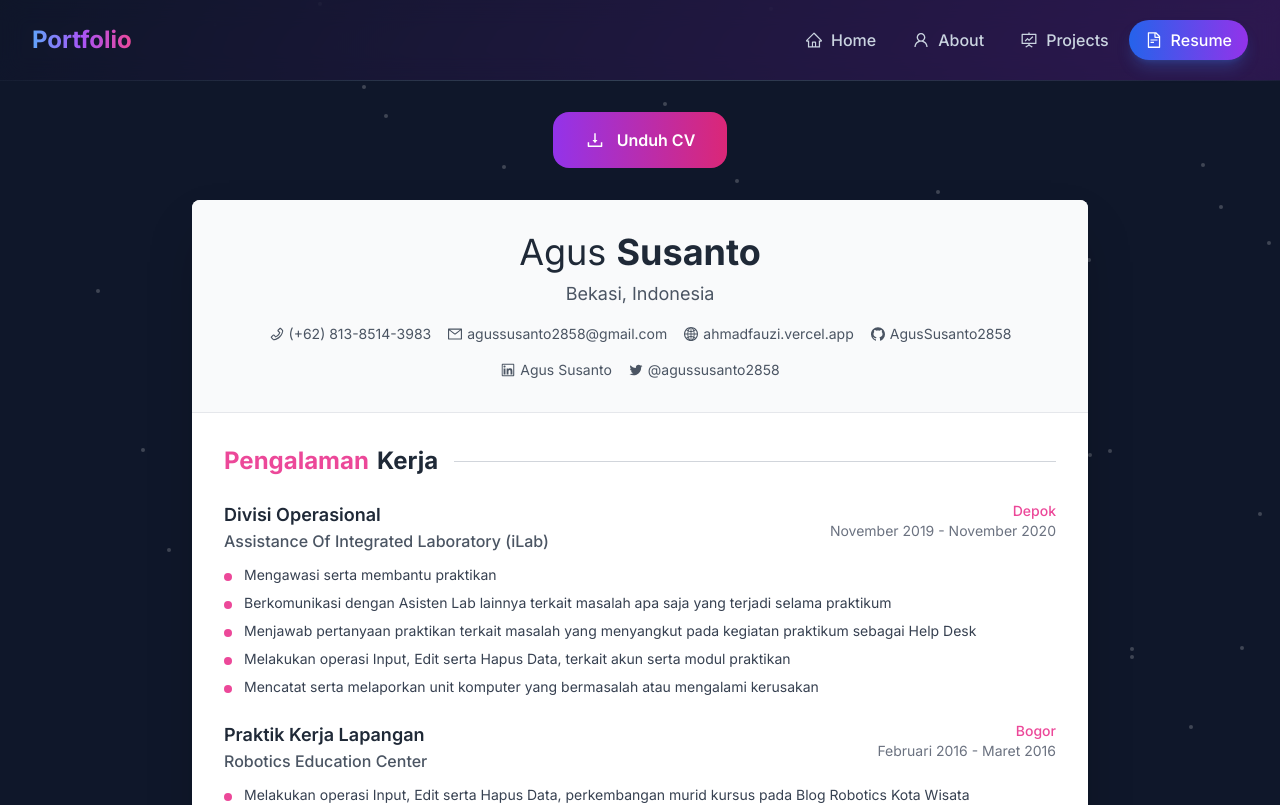
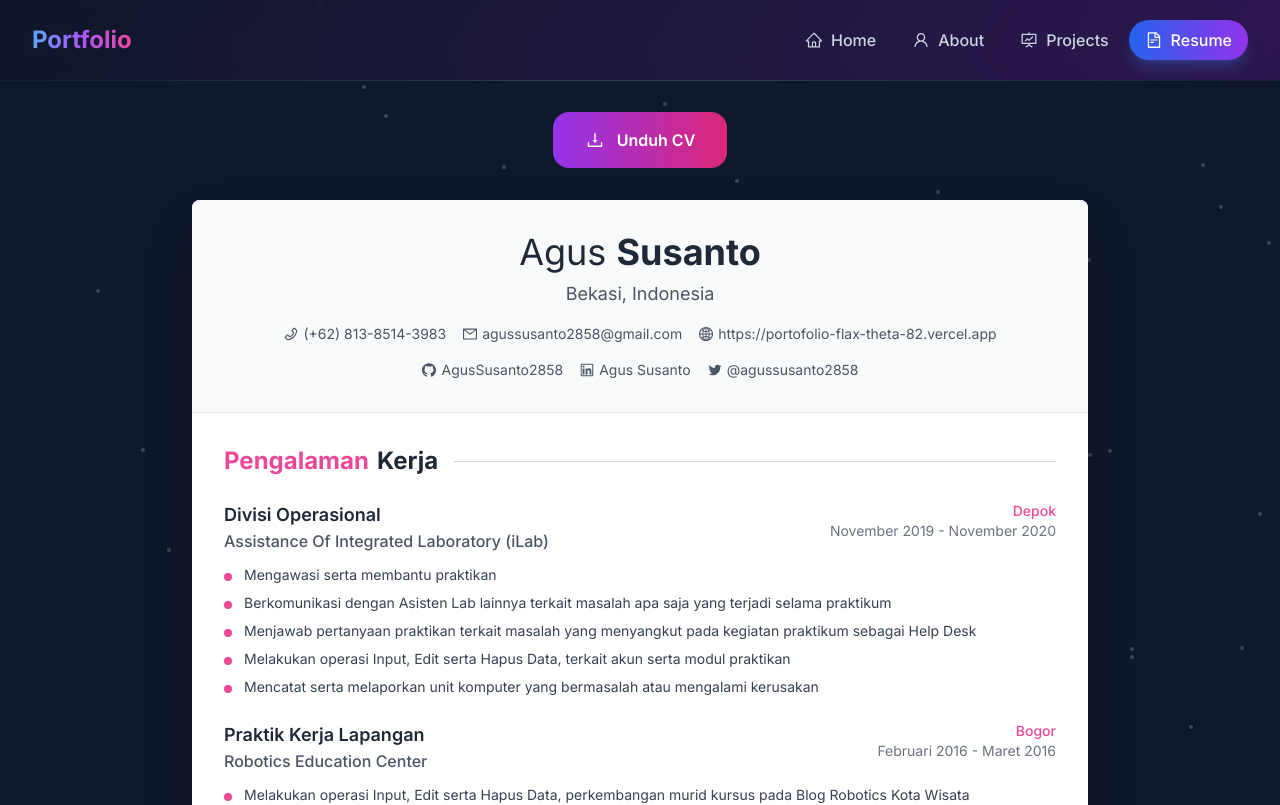
Before and after one commit to AgusSusanto2858/Portofolio, a React (Create React App) app: page /resume in a window 1280 px wide. Shown: the top 805 px of the page. Built offline with nearby package versions, Linux system fonts and the light colour scheme.

Commit message:
Update Resume.js

```diff
--- a/src/components/Resume.js
+++ b/src/components/Resume.js
@@ -28,7 +28,7 @@ const CVPage = () => {
         location: "Bekasi, Indonesia",
         phone: "(+62) 813-8514-3983",
         email: "agussusanto2858@gmail.com",
-        website: "ahmadfauzi.vercel.app",
+        website: "https://portofolio-flax-theta-82.vercel.app",
         github: "AgusSusanto2858",
         linkedin: "Agus Susanto",
         twitter: "@agussusanto2858"
```
